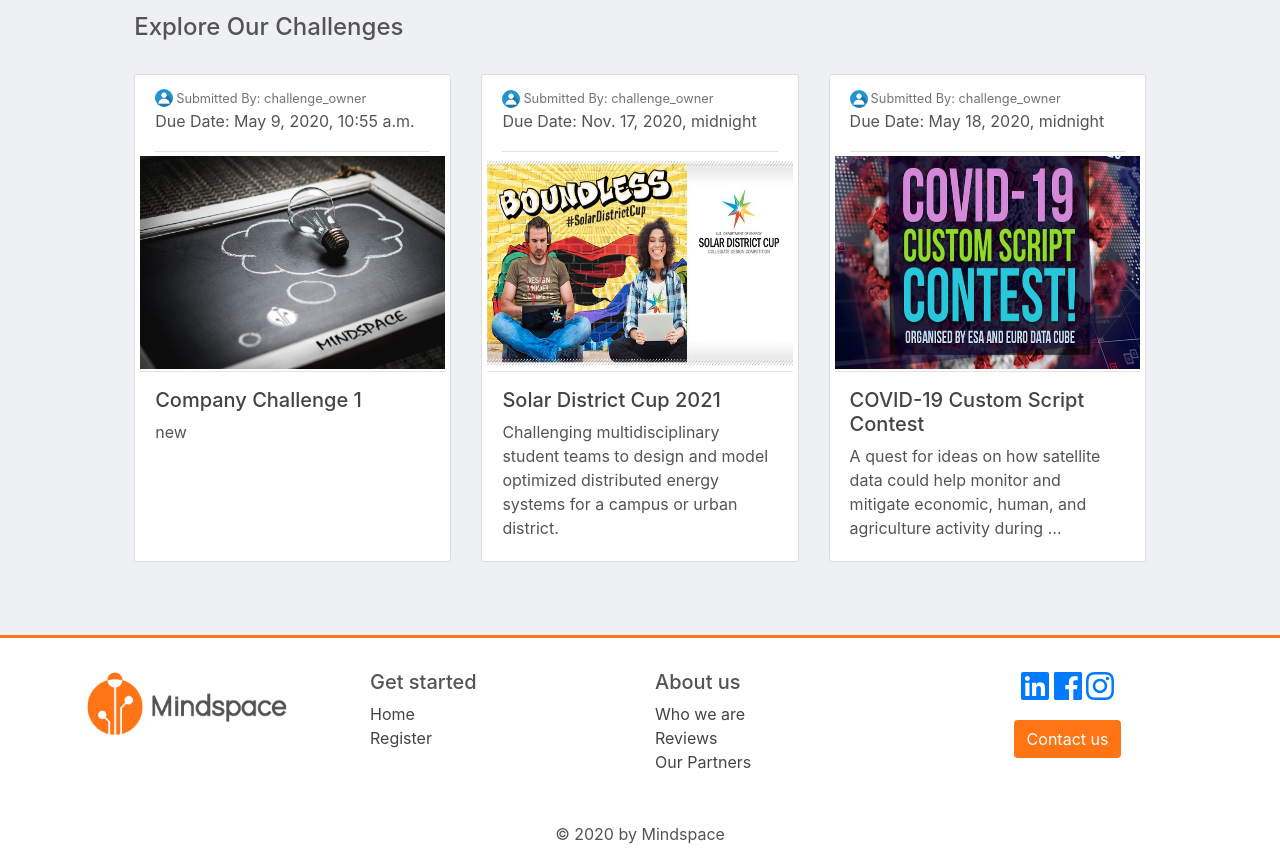
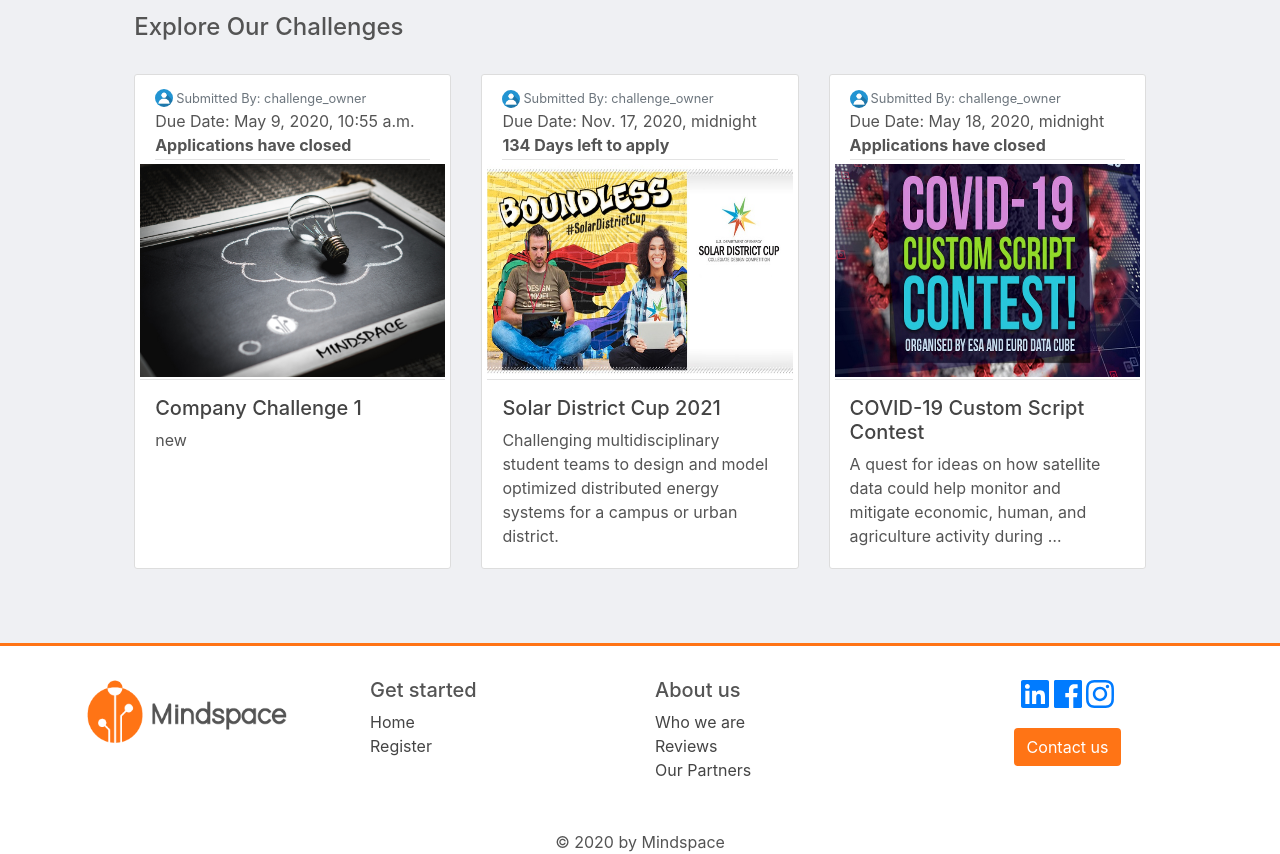
Before and after one commit to GeorgeKoureas/The-Beehive, a Django app: page /challenges/ in a window 1280 px wide. Shown: the part 444-1298 px from the top of the page. Run offline with Django 3.2, Linux system fonts and the light colour scheme; data comes from the database, SQL or seed files in the repository; some libraries are stand-ins or nearby versions.

Commit message:
Added challenge category, fixed date&application interactions

```diff
--- a/challenges/forms.py
+++ b/challenges/forms.py
@@ -6,7 +6,7 @@
 class Challenge__Form(ModelForm):
     class Meta:
         model = Challenge
-        fields = ['name', 'assignor', 'description_small', 'description_large', 'assignor_website', 'due_date']
+        fields = ['name', 'assignor', 'description_small', 'description_large', 'assignor_website', 'due_date', 'category']
 
 
 
--- a/challenges/models.py
+++ b/challenges/models.py
@@ -10,6 +10,22 @@
 
 
 class Challenge(models.Model):
+    SOFTWARE = 'SW'
+    DESIGN = 'DE'
+    HARDWARE = 'HW'
+    SCIENCE = 'SC'
+    MARKETING = 'MA'
+    OTHER = 'OT'
+
+    CATEGORY_CHOICES = [
+        (SOFTWARE, 'Programming'),
+        (DESIGN, 'Design'),
+        (HARDWARE, 'Hardware'),
+        (SCIENCE, 'Science'),
+        (MARKETING, 'Marketing'),
+        (OTHER, 'Other'),
+    ]
+
     name = models.CharField(max_length=30)
     assignor = models.ForeignKey(User, blank=True, null=True, on_delete=models.CASCADE, related_name='owned_challenges')
     description_small = models.TextField()
@@ -26,9 +42,15 @@
     contact_person_email = models.EmailField(null=True)
     cover_image = models.ImageField(default='default_challenge.jpg', upload_to='challenge_pics')
     prize = models.CharField(max_length=50)
+    category = models.CharField(max_length=2, choices=CATEGORY_CHOICES, default=OTHER)
 
     def __str__(self):
         return self.name
+
+    @property
+    def remaining_days(self):
+        today = timezone.now()
+        return self.apply_until_date.date() - today.date()
 
 
 
--- a/challenges/templates/challenges/challenge_list.html
+++ b/challenges/templates/challenges/challenge_list.html
@@ -1,6 +1,7 @@
 {% extends 'base.html' %}
 {% block content %}
 <div class="col-md-10 ml-auto mr-auto">
+  <a name="explore"></a>
   <h4>Explore Our Challenges</h4>
 <div class='row mt-3'>
     {% for challenge in object_list %}
@@ -10,7 +11,12 @@
             <div class="media-body">
               <div class="article-metadata">
                 <img class="rounded-circle prof_btn_img" src="{{ challenge.assignor.profile.image.url }}"><small class="text-muted">Submitted By: {{ challenge.assignor }}</small>
-                <p class="text-main">Due Date: {{ challenge.due_date }}</p>
+                <p class="text-main my-0 py-0">Due Date: {{ challenge.due_date }}</p>
+                {% if challenge.remaining_days.days > 0 %}
+                    <b class='my-0 py-0'>{{ challenge.remaining_days.days }} Days left to apply</b>
+                {% else %}
+                    <b class='my-0 py-0'>Applications have closed</b>
+                {% endif %}
               </div>
               <div class="row cover_image_cont mb-3">
                 <div class="col-md-12 px-0">
@@ -29,7 +35,12 @@
               <div class="media-body">
                 <div class="article-metadata">
                   <small class="text-muted"><img class="rounded-circle prof_btn_img" src="{{ challenge.assignor.profile.image.url }}">Submitted By: {{ challenge.assignor }}</small>
-                  <p class="text-main">Due Date: {{ challenge.due_date }}</p>
+                  <p class="text-main my-0 py-0">Due Date: {{ challenge.due_date }}</p>
+                  {% if challenge.remaining_days.days > 0 %}
+                    <b class='my-0 py-0'>{{ challenge.remaining_days.days }} Days left to apply</b>
+                  {% else %}
+                    <b class='my-0 py-0'>Applications have closed</b>
+                  {% endif %}
                 </div>
                 <div class="row cover_image_cont mb-3">
                   <div class="col-md-12 px-0">
@@ -39,6 +50,7 @@
                 <div>
                 <h5><a class="article-title" href="{% url 'challenges:challenge-details' challenge.id %}">{{ challenge.name }}</a></h5>
                 <p class="article-content">{{ challenge.description_small_final|truncatewords_html:19 }}</p>
+                <p></p>
                 </div>
               </div>
             </article>
@@ -52,22 +64,21 @@
     {% if is_paginated %}
     <div class='text-center'>
     {% if page_obj.has_previous %}
-      <a class='btn btn-outline-info my-2' href='?page=1'>First</a>
-      <a class='btn btn-outline-info my-2' href='?page={{ page_obj.previous_page_number }}'>Previous</a>
+      <a class='btn btn-outline-info my-2' href='?page=1#explore'>First</a>
+      <a class='btn btn-outline-info my-2' href='?page={{ page_obj.previous_page_number }}#explore'>Previous</a>
     {% endif %}
 
 
     {% for num in page_obj.paginator.page_range %}
       {% if page_obj.number == num %}
-      <a class='btn cust_btn my-2' href='?page={{ num }}'>{{ num }}</a>
+      <a class='btn cust_btn my-2' href='?page={{ num }}#explore'>{{ num }}</a>
       {% elif num > page_obj.number|add:'-3' and num < page_obj.number|add:'3' %}
-      <a class='btn btn-outline-info my-2' href='?page={{ num }}'>{{ num }}</a>
+      <a class='btn btn-outline-info my-2' href='?page={{ num }}#explore'>{{ num }}</a>
       {% endif %}
     {% endfor %}
-
     {% if page_obj.has_next %}
-      <a class='btn btn-outline-info my-2' href='?page={{ page_obj.next_page_number }}'>Next</a>
-      <a class='btn btn-outline-info my-2' href='?page={{ page_obj.paginator.num_pages }}'>Last</a>
+      <a class='btn btn-outline-info my-2' href='?page={{ page_obj.next_page_number }}#explore'>Next</a>
+      <a class='btn btn-outline-info my-2' href='?page={{ page_obj.paginator.num_pages }}#explore'>Last</a>
     {% endif %}
   </div>
     {% endif %}
--- a/challenges/views.py
+++ b/challenges/views.py
@@ -22,6 +22,12 @@
     paginate_by = 6
 
 
+    # def get_context_data(self, **kwargs):
+    #     context = super(ChallengeListView, self).get_context_data(**kwargs)
+    #     context['curr_date'] = timezone.now()
+    #     return context
+
+
 
 class ChallengeDetailsView(FormMixin, DetailView):
     model = Challenge
@@ -32,16 +38,25 @@
         return reverse('challenges:challenge-details', kwargs={'pk': self.object.id})
 
     def get_context_data(self, **kwargs):
-         context = super(ChallengeDetailsView, self).get_context_data(**kwargs)
-         context['form'] = Challenge_Initial_Pitch_Form()
-         self.object = self.get_object()
-         context['title'] = self.object.name
-         if self.request.user.is_authenticated:
+        context = super(ChallengeDetailsView, self).get_context_data(**kwargs)
+        context['form'] = Challenge_Initial_Pitch_Form()
+        self.object = self.get_object()
+        context['title'] = self.object.name
+        if self.request.user.is_authenticated:
             now = timezone.now()
             if (self.object.due_date.date() > now.date()):
                 context['curr_active']=True
             else:
                 context['curr_active']=False
+
+
+
+
+            if (self.object.apply_until_date.date() > now.date()):
+                context['applications_open']=True
+            else:
+                context['applications_open']=False
+
 
 
             if self.request.user.challenges.all():
@@ -56,7 +71,7 @@
             context['pitch_list'] = Challenge_Initial_Pitch.objects.filter(Q(challenge=self.object) & Q(user=self.request.user))
             context['teams_list'] = Team.objects.filter(Q(members=self.request.user.profile) & Q(challenge=self.object))
             context['owned_challenge_teams_list'] = Team.objects.filter(Q(challenge=self.object))
-         return context
+        return context
 
     def post(self, request, *args, **kwargs):
         self.object = self.get_object()
@@ -151,14 +166,17 @@
         self.object = self.get_object()
         self.object.challenge.applicants.remove(self.request.user)
         if self.object.user.profile.teams.filter(challenge = self.object.challenge).first():
+            temp_id = self.object.user.profile.teams.filter(challenge = self.object.challenge).first().id
             self.object.user.profile.teams.filter(challenge = self.object.challenge).first().members.remove(self.request.user.profile)
+            if self.object.challenge.challenge_teams.filter(id = temp_id).first().members.count() == 0:
+                self.object.challenge.challenge_teams.filter(id = temp_id).first().delete()
         return super(PitchDeleteView, self).delete(*args, **kwargs)
 
 
 
 class ChallengeCreateView(LoginRequiredMixin, SuccessMessageMixin, CreateView):
     model = Challenge
-    fields = ['name', 'description_small', 'description_large', 'assignor_website', 'due_date', 'contact_person_full_name', 'contact_person_email']
+    fields = ['name', 'description_small', 'description_large', 'assignor_website', 'due_date', 'category', 'contact_person_full_name', 'contact_person_email']
     success_message = "%(name)s was submitted successfully!"
 
     def get_context_data(self, **kwargs):
```
Also changed, not shown: challenges/templates/challenges/challenge_details.html (+9 -4 lines).
